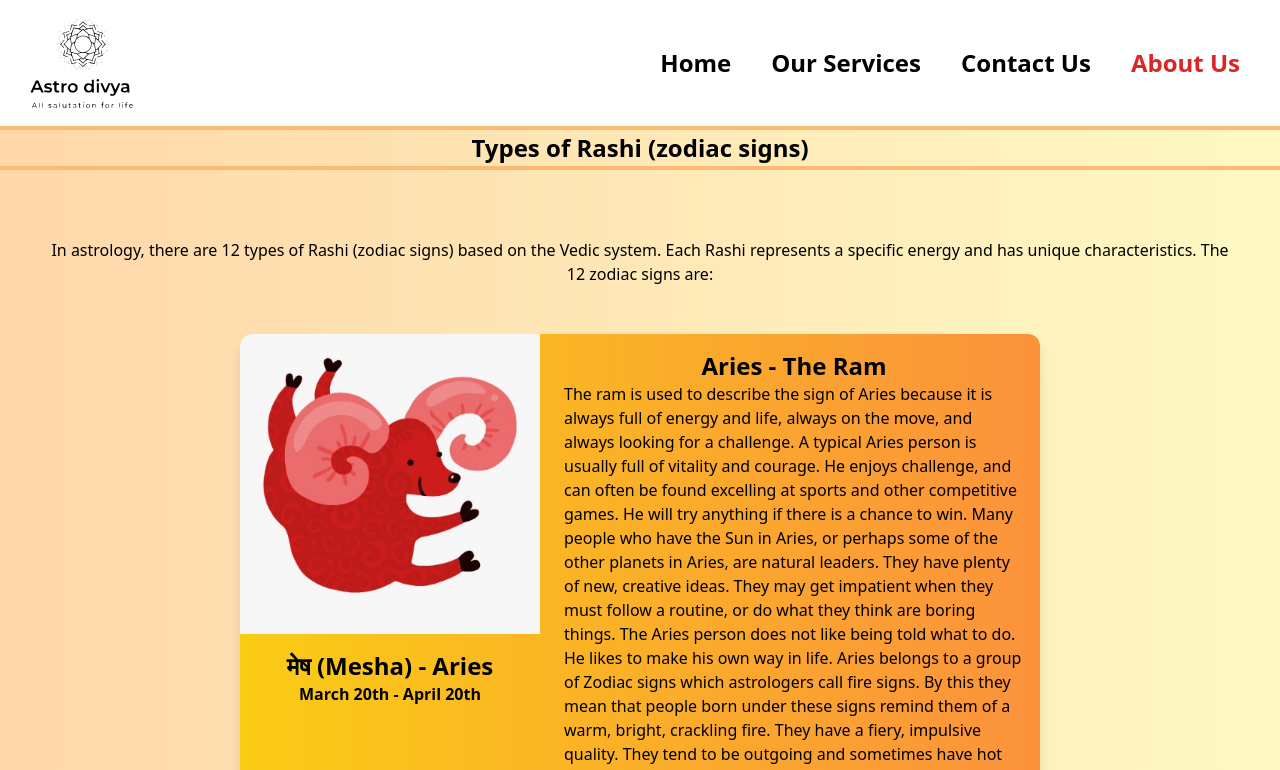
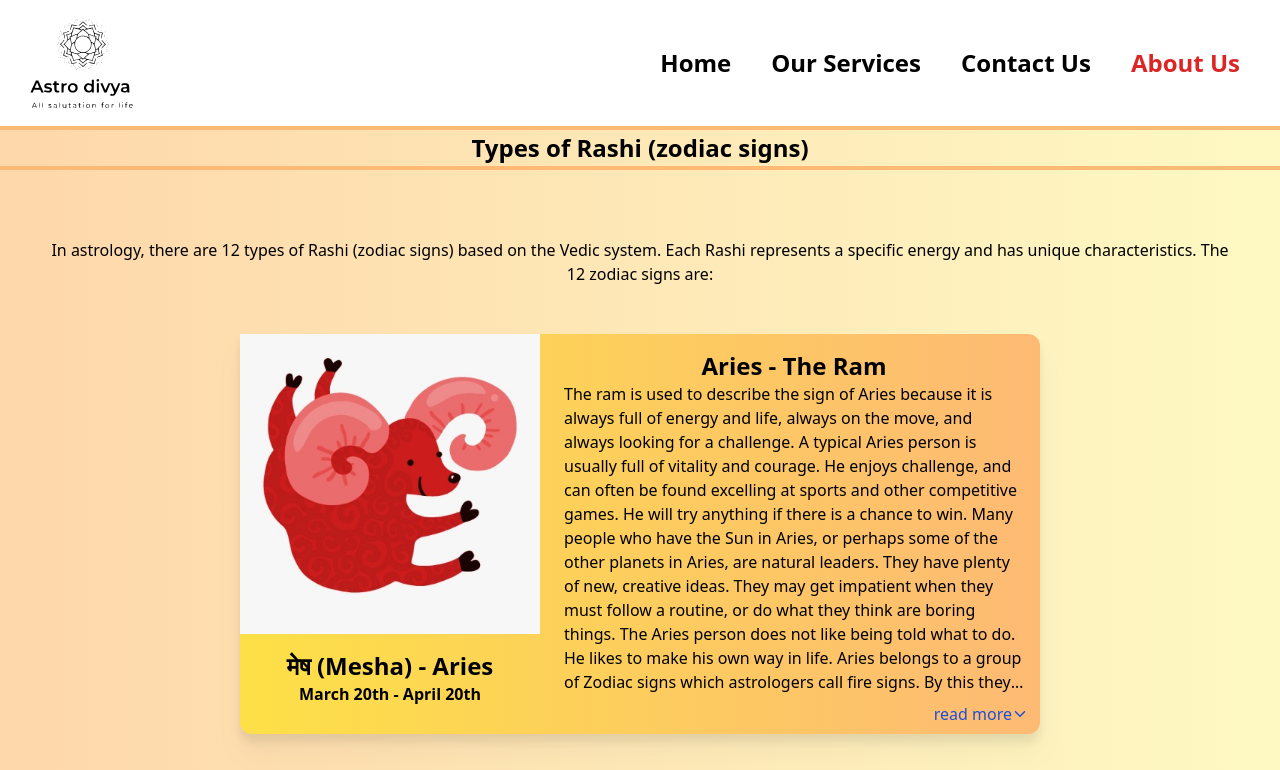
Before and after one commit to Apurv-07/astro, a React (Vite) app: page /about-us in a window 1280 px wide. Shown: the top 770 px of the page. Built offline with nearby package versions, Linux system fonts and the light colour scheme; what tailwindcss-font-inter would draw is missing.

Commit message:
about page zodiac cards collapse and expand functionality

```diff
--- a/package.json
+++ b/package.json
@@ -10,8 +10,10 @@
     "preview": "vite preview"
   },
   "dependencies": {
+    "framer-motion": "^10.15.1",
     "react": "^18.2.0",
     "react-dom": "^18.2.0",
+    "react-icons": "^4.10.1",
     "react-router-dom": "^6.13.0",
     "tailwindcss-font-inter": "^3.0.1"
   },
--- a/src/App.jsx
+++ b/src/App.jsx
@@ -1,11 +1,56 @@
 // import React from 'react'
-import Navigation from './components/Navigation'
+import { useEffect, useState } from "react";
+import Navigation from "./components/Navigation";
+import { BiSolidUpArrowAlt } from "react-icons/bi";
+import { motion } from "framer-motion";
+
 const App = () => {
+  const [moveToTopBtnVisible, setMoveToTopBtnVisibility] = useState(false);
+  const [isOpen, setIsOpen] = useState(false);
+
+  //handling move to top button visibility
+  useEffect(() => {
+    const handleMoveToTopBtnVisibility = () => {
+      window.scrollY > 800
+        ? setMoveToTopBtnVisibility(true)
+        : setMoveToTopBtnVisibility(false);
+    };
+
+    window.addEventListener("scroll", handleMoveToTopBtnVisibility);
+
+    return () =>
+      window.removeEventListener("scroll", handleMoveToTopBtnVisibility);
+  }, []);
+
+  // handling click on move to top button
+  const handleClick = () => {
+    window.scroll({ top: 0, behavior: "smooth" });
+    setIsOpen(false)
+  };
+
   return (
     <div>
+      {/* navigation component */}
       <Navigation activeClass={location.pathname} />
+
+      {/* move to top button */}
+      {moveToTopBtnVisible && (
+        <motion.div
+          layout
+          className="fixed right-10 bottom-10 flex justify-center items-center"
+          onClick={handleClick}
+          whileHover={{ cursor: "pointer", userSelect: "none" }}
+          onMouseEnter={() => setIsOpen(true)}
+          onMouseLeave={() => setIsOpen(false)}
+        >
+          <BiSolidUpArrowAlt className="w-10 h-10" />
+          <motion.span className={isOpen ? "block" : "hidden"}>
+            Move to top
+          </motion.span>
+        </motion.div>
+      )}
     </div>
-  )
-}
+  );
+};
 
-export default App
+export default App;
--- a/src/Pages/About.jsx
+++ b/src/Pages/About.jsx
@@ -1,9 +1,14 @@
 import ZodiacCard from "../components/ZodiacCard";
 import { zodiacSigns } from "../data/data";
+import { motion } from "framer-motion";
 
 const About = () => {
   return (
-    <div className="flex flex-col justify-center bg-gradient-to-r from-orange-200 to-yellow-100">
+    <motion.div
+      initial={{ opacity: 0 }}
+      animate={{ opacity: 1 }}
+      className="flex flex-col justify-center bg-gradient-to-r from-orange-200 to-yellow-100"
+    >
       <div>
         <h2 className="text-[24px] text-center font-inter font-semibold border-orange-300 border-solid border-y-4">
           Types of Rashi (zodiac signs)
@@ -14,7 +19,7 @@ const About = () => {
           characteristics. The 12 zodiac signs are:
         </p>
       </div>
-      <div className="flex flex-col gap-12  items-center justify-center w-full ">
+      <div className="flex flex-col gap-12 items-center justify-center w-full ">
         {zodiacSigns.map((zodiacSign) => {
           return (
             <ZodiacCard
@@ -28,7 +33,7 @@ const About = () => {
           );
         })}
       </div>
-    </div>
+    </motion.div>
   );
 };
 
--- a/src/components/Navigation.jsx
+++ b/src/components/Navigation.jsx
@@ -1,59 +1,131 @@
 /* eslint-disable react/prop-types */
 // eslint-disable-next-line no-unused-vars
-import React, { useState } from 'react'
-import Logo from './Logo'
-import {Link} from 'react-router-dom'
-import {Routes, Route, useLocation} from 'react-router-dom'
-import Home from '../Pages/Home'
-import About from '../Pages/About'
-import Contact from '../Pages/Contact'
-import Services from '../Pages/Services'
+import React, { useState } from "react";
+import Logo from "./Logo";
+import { Link } from "react-router-dom";
+import { Routes, Route, useLocation } from "react-router-dom";
+import Home from "../Pages/Home";
+import About from "../Pages/About";
+import Contact from "../Pages/Contact";
+import Services from "../Pages/Services";
+import { AnimatePresence } from "framer-motion";
 const Navigation = () => {
-  let path=useLocation();
-  let active=path.pathname;
-  console.log("The current path", active)
-  let [hide, setHide]=useState(false)
-  function handleClick(){
-    setHide(!hide)
+  let path = useLocation();
+  let active = path.pathname;
+  console.log("The current path", active);
+  let [hide, setHide] = useState(false);
+  function handleClick() {
+    setHide(!hide);
   }
   return (
     <div>
-    <div className='flex justify-between items-center'>
+      <div className="flex justify-between items-center">
         <div className="sm:ml-5">
           <Logo />
         </div>
-        <nav className='list-none flex gap-10 mr-10 font-inter text-[24px] font-semibold max-sm:hidden'>
-            <Link to="/"><li className={`hover:text-white cursor-pointer ${active=='/'?'text-red-600':''}`}>Home</li></Link>
-            <Link to="/services"><li className={`hover:text-white cursor-pointer ${active=='/services'?'text-red-600':''}`}>Our Services</li></Link>
-            <Link to="/contact-us"><li className={`hover:text-white cursor-pointer ${active=='/contact-us'?'text-red-600':''}`}>Contact Us</li></Link>
-            <Link to="/about-us"><li className={`hover:text-white cursor-pointer ${active=='/about-us'?'text-red-600':''}`}>About Us</li></Link>
+        <nav className="list-none flex gap-10 mr-10 font-inter text-[24px] font-semibold max-sm:hidden">
+          <Link to="/">
+            <li
+              className={`hover:text-white cursor-pointer ${
+                active == "/" ? "text-red-600" : ""
+              }`}
+            >
+              Home
+            </li>
+          </Link>
+          <Link to="/services">
+            <li
+              className={`hover:text-white cursor-pointer ${
+                active == "/services" ? "text-red-600" : ""
+              }`}
+            >
+              Our Services
+            </li>
+          </Link>
+          <Link to="/contact-us">
+            <li
+              className={`hover:text-white cursor-pointer ${
+                active == "/contact-us" ? "text-red-600" : ""
+              }`}
+            >
+              Contact Us
+            </li>
+          </Link>
+          <Link to="/about-us">
+            <li
+              className={`hover:text-white cursor-pointer ${
+                active == "/about-us" ? "text-red-600" : ""
+              }`}
+            >
+              About Us
+            </li>
+          </Link>
         </nav>
-        <button className='mr-5 hidden max-sm:block' onClick={handleClick}>
-          {!hide?<div>
-          <div className='h-1 w-7 mt-2 bg-white'/>
-          <div className='h-1 w-7 mt-2 bg-white'/>
-          <div className='h-1 w-7 mt-2 bg-white'/>
-          </div>:<div>
-          <div className='h-1 w-7 mt-2 bg-white -rotate-45'/>
-          <div className='h-1 w-7 -mt-1 bg-white rotate-[45deg]'/>
-          </div>}
-
+        <button className="mr-5 hidden max-sm:block" onClick={handleClick}>
+          {!hide ? (
+            <div>
+              <div className="h-1 w-7 mt-2 bg-white" />
+              <div className="h-1 w-7 mt-2 bg-white" />
+              <div className="h-1 w-7 mt-2 bg-white" />
+            </div>
+          ) : (
+            <div>
+              <div className="h-1 w-7 mt-2 bg-white -rotate-45" />
+              <div className="h-1 w-7 -mt-1 bg-white rotate-[45deg]" />
+            </div>
+          )}
         </button>
-        {hide && <nav className='list-none bg-orange-500 top-[120px] z-10 w-full absolute text-center flex flex-col gap-10 mr-10 font-inter text-[14px] py-5 font-medium sm:hidden'>
-            <Link to="/"><li className={`hover:text-red-600 cursor-pointer ${active=='/'?'text-red-600':''}`}>Home</li></Link>
-            <Link to="/services"><li className={`hover:text-red-600 cursor-pointer ${active=='/services'?'text-red-600':''}`}>Our Services</li></Link>
-            <Link to="/contact-us"><li className={`hover:text-red-600 cursor-pointer ${active=='/contact-us'?'text-red-600':''}`}>Contact Us</li></Link>
-            <Link to="/about-us"><li className={`hover:text-red-600 cursor-pointer ${active=='/about-us'?'text-red-600':''}`}>About Us</li></Link>
-        </nav>}
+        {hide && (
+          <nav className="list-none bg-orange-500 top-[120px] z-10 w-full absolute text-center flex flex-col gap-10 mr-10 font-inter text-[14px] py-5 font-medium sm:hidden">
+            <Link to="/">
+              <li
+                className={`hover:text-red-600 cursor-pointer ${
+                  active == "/" ? "text-red-600" : ""
+                }`}
+              >
+                Home
+              </li>
+            </Link>
+            <Link to="/services">
+              <li
+                className={`hover:text-red-600 cursor-pointer ${
+                  active == "/services" ? "text-red-600" : ""
+                }`}
+              >
+                Our Services
+              </li>
+            </Link>
+            <Link to="/contact-us">
+              <li
+                className={`hover:text-red-600 cursor-pointer ${
+                  active == "/contact-us" ? "text-red-600" : ""
+                }`}
+              >
+                Contact Us
+              </li>
+            </Link>
+            <Link to="/about-us">
+              <li
+                className={`hover:text-red-600 cursor-pointer ${
+                  active == "/about-us" ? "text-red-600" : ""
+                }`}
+              >
+                About Us
+              </li>
+            </Link>
+          </nav>
+        )}
       </div>
-        <Routes>
+      <AnimatePresence mode="wait">
+        <Routes location={path} key={path.key}>
           <Route path={"*"} element={<Home />} />
           <Route path={"/about-us"} element={<About />} />
           <Route path={"/contact-us"} element={<Contact />} />
           <Route path={"/services"} element={<Services />} />
         </Routes>
+      </AnimatePresence>
     </div>
-  )
-}
+  );
+};
 
-export default Navigation
+export default Navigation;
--- a/src/components/ZodiacCard.jsx
+++ b/src/components/ZodiacCard.jsx
@@ -1,10 +1,24 @@
+import { useState } from "react";
+import { IoIosArrowDown, IoIosArrowUp } from "react-icons/io";
+import { motion } from "framer-motion";
 const ZodiacCard = (props) => {
-  const { img, name, description, date,title } = props;
+  const { img, name, description, date, title } = props;
   const path = "assets/";
+
+  const [isCardExpanded, setIsCardExpanded] = useState(false);
 
   return (
     <>
-      <div className="flex gap-x-6 bg-orange-300  w-[800px]  bg-gradient-to-r from-yellow-400 to-orange-400 drop-shadow-xl overflow-hidden  max-sm:w-full rounded-xl">
+      <motion.div
+        layout
+        initial={{ opacity: 0 }}
+        whileInView={{ opacity: 1 }}
+        viewport={{ amount: 0.3, once: true }}
+        transition={{ type: "just", duration:0.1 }}
+        className={`flex gap-x-6 bg-orange-300 w-[800px]  bg-gradient-to-r from-yellow-300 to-orange-300 drop-shadow-xl max-sm:w-full rounded-xl relative ${
+          isCardExpanded ? "h-auto" : "h-[25rem]"
+        }`}
+      >
         {/* IMAGE */}
         <div className="flex flex-col items-center">
           <div className="w-[300px] h-[300px] max-sm:w-[200px] max-sm:h-[200px]">
@@ -16,17 +30,36 @@ const ZodiacCard = (props) => {
           </div>
           {/* NAME */}
           <div className="mt-4 text-center font-bold">
-
-          <h1 className="text-2xl  ">{name}</h1>
-          <p >{date}</p>
+            <h1 className="text-2xl  ">{name}</h1>
+            <p>{date}</p>
           </div>
         </div>
         {/* DESCRIPTION */}
-        <div className="w-[60%] max-sm:w-[200px] max-sm:h-[200px] p-4 pl-0 ">
-            <h1 className="text-2xl font-bold text-center ">{title}</h1>
-          <p className="text-ellipsis">{description}</p>
+        <motion.div className="w-[60%] max-sm:w-[200px] max-sm:h-[200px] p-4 pl-0 ">
+          <h1 className="text-2xl font-bold text-center ">{title}</h1>
+          <p className={`${!isCardExpanded && "line-clamp-[13]"}`}>
+            {description}
+          </p>
+        </motion.div>
+        <div
+          className={`absolute ${
+            isCardExpanded ? "-bottom-5" : "bottom-2"
+          } right-3 hover:cursor-pointer hover:text-black text-blue-700 flex justify-between items-center`}
+          onClick={() => setIsCardExpanded(!isCardExpanded)}
+        >
+          {isCardExpanded ? (
+            <>
+              read less
+              <IoIosArrowUp />
+            </>
+          ) : (
+            <>
+              read more
+              <IoIosArrowDown />
+            </>
+          )}
         </div>
-      </div>
+      </motion.div>
     </>
   );
 };
```
Also changed, not shown: 1 other file (tests, documents, lock files or other folders). Lines whose indentation alone changed are shown as unchanged.
